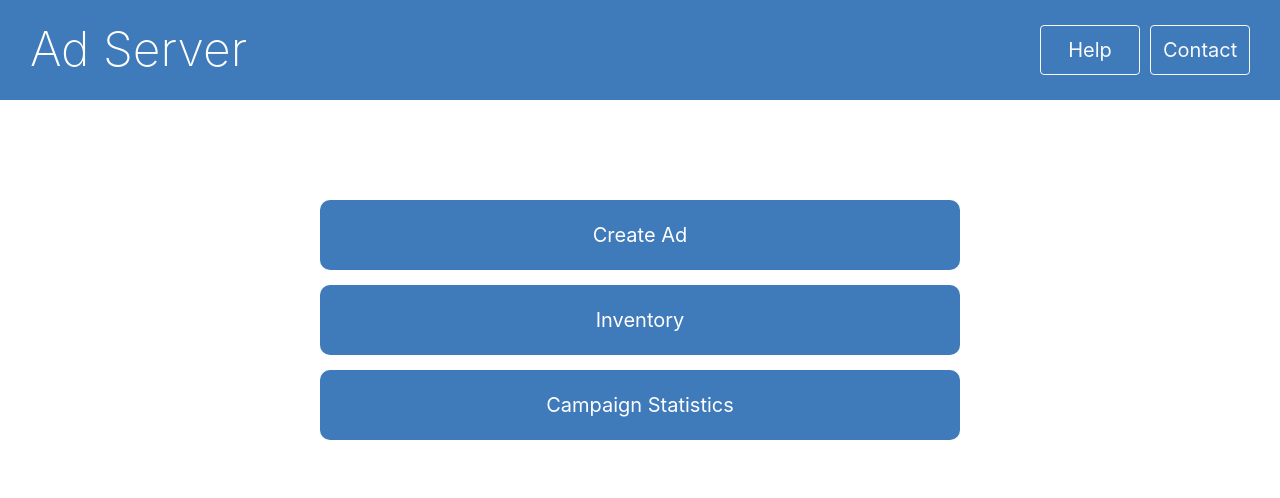
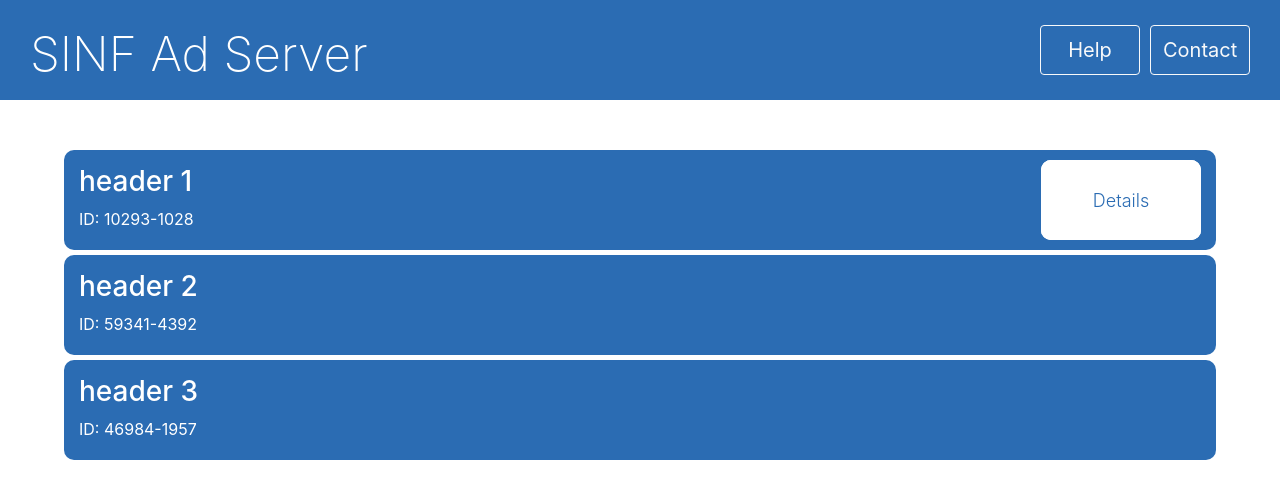
Before and after one commit to abarbieu/sinf-ad-server, a React (Create React App) app in the folder frontend/: page /inventory in a window 1280 px wide. Shown: the top 498 px of the page. Built offline with nearby package versions, Linux system fonts and the light colour scheme.

Commit message:
Added routing

```diff
--- a/frontend/package.json
+++ b/frontend/package.json
@@ -10,6 +10,7 @@
     "react": "^17.0.1",
     "react-bootstrap": "^1.4.0",
     "react-dom": "^17.0.1",
+    "react-router-dom": "^5.2.0",
     "react-scripts": "4.0.0",
     "web-vitals": "^0.2.4"
   },
--- a/frontend/src/App.css
+++ b/frontend/src/App.css
@@ -5,10 +5,62 @@
 
 }
 
-#grid{
-  display: flex;
-  justify-content: center;
+.detailsButton {
+  font-size: 18px;
+  font-weight: 300;
+  color: #2B6CB3;
+  background-color: white;
+  height: 80px;
+  width: 160px;
   position: absolute;
-  width: 100%;
-  top: 200px;
+  top: 10px;
+  right: 15px;
+  border-width: 0px;
+  border-radius: 10px;
 }
+
+.detailsButton:hover{
+  animation: buttonAnimation 0.3s ease-in-out;
+  animation-fill-mode: forwards;
+
+}
+
+.flowButton{
+  font-size: 20px;
+  border: none;
+  border-radius: 10px;
+  color: #fff;
+  background-color: #2B6CB3;
+  margin-bottom: 15px;
+}
+
+.flowButton:hover{
+  animation: flowButtonAnimation 0.2s ease-in-out;
+  animation-fill-mode: forwards;
+}
+
+@keyframes flowButtonAnimation{
+
+  100%{
+    background-color: #fff;
+    color: #2B6CB3;
+    border: 2px solid #2B6CB3;
+  }
+}
+
+@keyframes buttonAnimation{
+  90%{
+    top: 0;
+    right: 0;
+    width: 100%;
+    height: 100px;
+  }
+  100%{
+    top: 0;
+    right: 0;
+    width: 100%;
+    height: 100px;
+    border: 1px solid #2B6CB3;
+    font-size: 24px;
+  }
+}
--- a/frontend/src/App.js
+++ b/frontend/src/App.js
@@ -1,17 +1,27 @@
-import './App.css';
-import FlowGrid from './component/FlowGrid';
-// import AdTemplate from './component/AdTemplate.jsx'
-// import AdGrid from './component/AdGrid.jsx'
+import './App.css'
+import FlowGrid from './component/FlowGrid'
+import AdTemplate from './component/AdTemplate.jsx'
+import AdGrid from './component/AdGrid.jsx'
 import NavBar from './component/NavBar.jsx'
+import {BrowserRouter as Router, Switch, Route} from 'react-router-dom'
+import DetailedView from './component/DetailedView.jsx'
 
 function App() {
   return (
-    <div className="App">
-      <NavBar />
-      <div id='grid'>
-        <FlowGrid />
+    <Router>
+      <div className="App">
+
+        <NavBar />
+
+        <Switch>
+          <Route path="/" exact component={FlowGrid} />
+          <Route path="/create" exact component={AdTemplate} />
+          <Route path="/inventory" exact component={AdGrid} />
+          <Route path="inventory/:id" component={DetailedView} />
+        </Switch>
+
       </div>
-    </div>
+    </Router>
   );
 }
 
--- a/frontend/src/component/AdGrid.jsx
+++ b/frontend/src/component/AdGrid.jsx
@@ -1,9 +1,45 @@
+import React, { useState, useEffect } from 'react'
 import AdPreview from './AdPreview.jsx'
+// import Container from 'react-bootstrap/Container'
+// import Row from 'react-bootstrap/Row'
+// import Col from 'react-bootstrap/Col'
 
-export function AdGrid(props){
+
+export default function AdGrid(props){
+    const [inv, setInv] = useState([])
+
+    useEffect(() => {
+        getItems()
+    }, [])
+
+    const getItems = async () => {
+        // const fetchItems = await fetch('')
+        // const items = await fetchItems.json()
+        const items = [
+            {
+                header: 'header 1',
+                id: '10293-1028',
+                flight: 'Mobile'
+            },
+            {
+                header: 'header 2',
+                id: '59341-4392',
+                flight: 'Computer'
+            },
+            {
+                header: 'header 3',
+                id: '46984-1957',
+                flight: 'Mobile'
+            }
+        ]
+        setInv(items)
+    }
+
     return (
-    <div>
-
+    <div style={{width: '90%', position: 'absolute', top: '150px', left: '5%' , display: 'flex', flexDirection: 'column'}}>
+        {inv.map(v => (
+            <AdPreview header={v.header} id={v.id} flight={v.flight} />
+        ))}
     </div>
     )
 }
--- a/frontend/src/component/AdPreview.jsx
+++ b/frontend/src/component/AdPreview.jsx
@@ -1,7 +1,13 @@
-export function AdPreview(props){
+import { Link } from 'react-router-dom'
+
+export default function AdPreview(props){
     return (
-    <div>
-
+    <div style={{color: 'white', width: '100%', height: '100px', backgroundColor: '#2B6CB3', marginBottom: '5px', borderRadius: '10px'}}>
+        <div style={{display: 'block', padding: '15px 0 0 15px'}}>
+            <h3>{props.header}</h3>
+            <p>ID: {props.id}</p>
+        </div>
+    <Link to={`/inventory/${props.id}`}><button class='detailsButton'>Details</button></Link>
     </div>
     )
 }
--- a/frontend/src/component/AdTemplate.jsx
+++ b/frontend/src/component/AdTemplate.jsx
@@ -1,7 +1,45 @@
-export function AdTemplate(props){
-    return (
-    <div>
+import React from 'react'
+import FlowButton from './FlowButton.jsx'
+import placeholder from './img/placeholder.png'
+import FormTemplate from './FormTemplate.jsx'
 
-    </div>
-    )
+export default class AdTemplate extends React.Component{
+    state = {selectedFile: placeholder}
+
+    fileChangedHandler = (e) => {
+        const reader = new FileReader();
+        reader.onload = () =>{
+          if(reader.readyState === 2){
+            this.setState({selectedFile: reader.result})
+          }
+        }
+        reader.readAsDataURL(e.target.files[0])
+      };
+
+    uploadHandler = () => {
+        console.log(this.state.selectedFile)
+    }
+
+
+
+    render(){
+        return (
+            <div style={{display: 'flex', justifyContent: 'center', width: '100%', color: '#2B6CB3'}}>
+                <div style={{flexDirection: 'column', display: 'flex', justifyContent: 'center', width: '60vw'}}>
+                    <h1 style={{marginTop: '40px'}}>Create Ad</h1>
+                    <div style={{margin: '30px 0 10px 0'}}>
+                        <input type="file" accept="image/x-png,image/gif,image/jpeg" onChange={this.fileChangedHandler} />
+                    </div>
+                    <div style={{marginBottom: '10px', textAlign: 'center', border: '1px solid gray'}}>
+                        <img src={this.state.selectedFile} style={{width: 'auto', maxWidth: '100%', height: '250px', padding: '10px'}} />
+                    </div>
+                    <FormTemplate />
+                    <div style={{marginBottom: '10px', textAlign: 'center'}}>
+                        <FlowButton text='Submit' onClick={this.uploadHandler} w='20vw' h='50px' />
+                    </div>
+                </div>
+            </div>
+        )
+    }
+
 }
--- /dev/null
+++ b/frontend/src/component/DetailedView.jsx
@@ -0,0 +1,5 @@
+
+
+export default function DetailedView(props){
+    return (<div></div>)
+}
--- a/frontend/src/component/FlowButton.jsx
+++ b/frontend/src/component/FlowButton.jsx
@@ -1,5 +1,5 @@
 export default function FlowButton(props){
     return (
-        <button style={{fontSize: '20px', border: 'none', opacity: '.9', borderRadius: '10px' ,width: '50vw', height: '70px', color: '#fff', backgroundColor: '#2B6CB3', marginBottom: '15px'}}>{props.text}</button>
+        <button class="flowButton" style={{width: props.w, height: props.h}}>{props.text}</button>
     )
 }
--- a/frontend/src/component/FlowGrid.jsx
+++ b/frontend/src/component/FlowGrid.jsx
@@ -1,10 +1,17 @@
 import FlowButton from "./FlowButton"
+import { Link } from 'react-router-dom'
 
 export default function FlowGrid(props){
     return (
-    <div style={{display: 'flex', flexDirection: 'column'}}>
-        <FlowButton text='Create Ad'/>
-        <FlowButton text='Inventory' />
-        <FlowButton text='Campaign Statistics' />
+    <div style={{display: 'flex', flexDirection: 'column', width: '100%', top: '200px', position: 'absolute', textAlign: 'center'}}>
+        <Link to='/create'>
+            <FlowButton text='Create Ad' w='50vw' h='70px' />
+        </Link>
+        <Link to='/inventory'>
+            <FlowButton text='Inventory' w='50vw' h='70px' />
+        </Link>
+        <Link to='/statistics'>
+            <FlowButton text='Campaign Statistics' w='50vw' h='70px' />
+        </Link>
     </div>)
 }
--- /dev/null
+++ b/frontend/src/component/FormTemplate.jsx
@@ -0,0 +1,49 @@
+import { Form } from 'react-bootstrap'
+import Dropdown from 'react-bootstrap/Dropdown'
+import React, { useState } from 'react';
+import {Link} from 'react-router-dom'
+
+export default function FormTemplate(props) {
+    const [button, setButton] = useState("Select Flight")
+
+    const updateText = newText => {
+        //setButton(newText)
+    }
+
+    return (
+    <div style={{marginBottom: '30px'}}>
+        <br />
+        <Dropdown>
+            <Dropdown.Toggle variant="warning" id="dropdown-basic">
+                {button}
+            </Dropdown.Toggle>
+
+            <Dropdown.Menu>
+                <Dropdown.Item onClick={updateText('Flight 1')}>1</Dropdown.Item>
+                <Dropdown.Item onClick={updateText('Flight 2')}>2</Dropdown.Item>
+                <Dropdown.Item onClick={updateText('Flight 3')}>3</Dropdown.Item>
+            </Dropdown.Menu>
+        </Dropdown>
+
+        <Form.Group>
+        <br />
+        <h3>Header</h3>
+
+        <Form.Control type="text" />
+        <br />
+        <h3>Description</h3>
+
+        <Form.Control type="text" />
+        <br />
+        <h3>Link Text</h3>
+
+        <Form.Control type="text" />
+        <br />
+        <h3>Click Through URL</h3>
+
+        <Form.Control type="text" placeholder="http://..." />
+        </Form.Group>
+    </div>
+
+    )
+}
--- a/frontend/src/component/NavBar.jsx
+++ b/frontend/src/component/NavBar.jsx
@@ -1,4 +1,5 @@
 import NavButtonCluster from './NavButtonCluster.jsx'
+import {BrowserRouter as Router, Link} from 'react-router-dom'
 
 function NavBar(props){
     return (
@@ -9,9 +10,8 @@ function NavBar(props){
         color: '#fff',
         display: 'flex',
         justifyContent: 'space-between',
-        top: '0px',
-        opacity: '.9'}}>
-            <h1 style={{color: '#fff', fontWeight: '150', margin: '20px 0 0 30px', fontSize: '48px'}}>Ad Server</h1>
+        top: '0px'}}>
+            <Link to='/' style={{textDecoration: 'none'}}><h1 style={{color: '#fff', fontWeight: '150', margin: '25px 0 0 30px', fontSize: '48px'}}>SINF Ad Server</h1></Link>
             <NavButtonCluster />
         </div>
     )
```
Also changed, not shown: frontend/src/component/img/placeholder.png (added), 1 other file (tests, documents, lock files or other folders).
